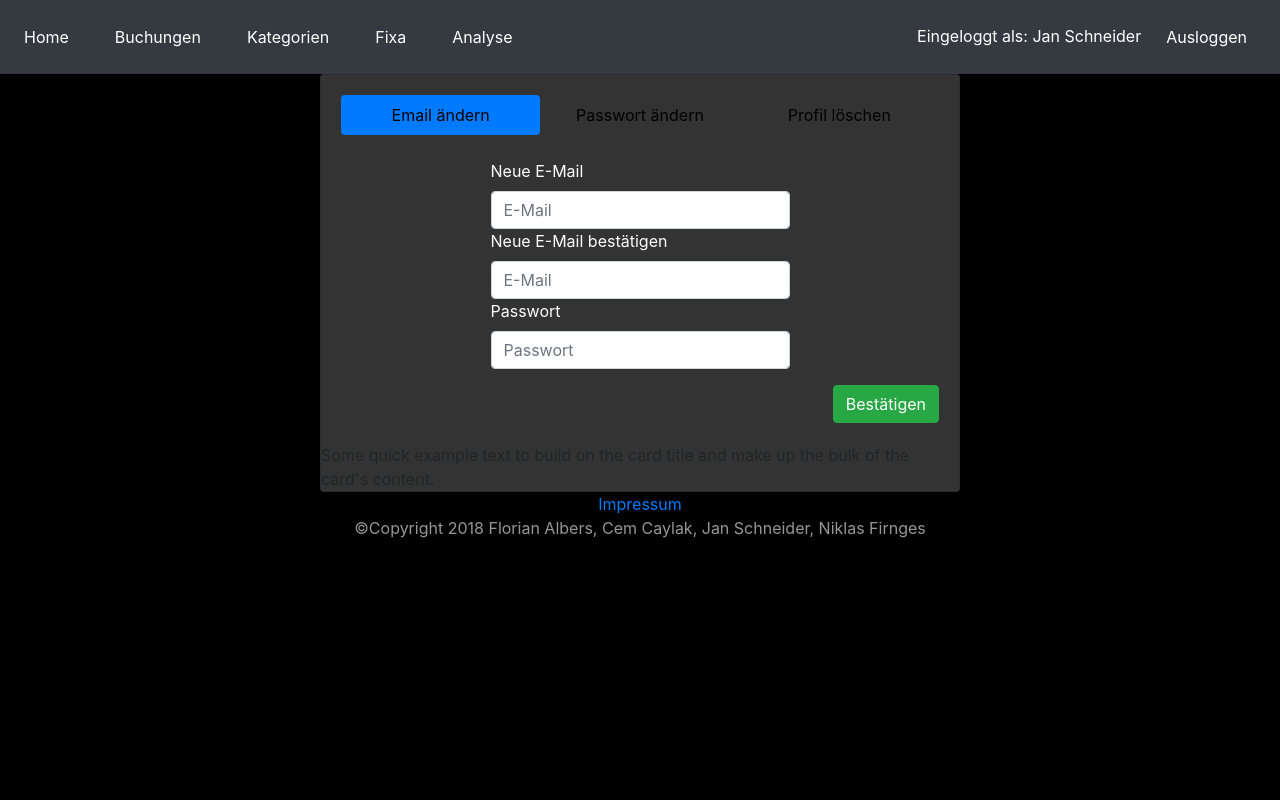
After one commit to JanSchneider1/Finanzverwaltung, a PHP site: page /ChangeEmail.php in a window 1280 px wide. The commit adds this page. Run offline with PHP 8.4, Linux system fonts and the light colour scheme.

Commit message:
Added plain ChangeEmail/ChangePassword/DeleteUser Files (without functions yet)

```diff
--- /dev/null
+++ b/sites/ChangeEmail.php
@@ -0,0 +1,92 @@
+<?php
+session_start();
+include __dir__."/../ressources/templates.php";
+
+/**
+ * Created by IntelliJ IDEA.
+ * User: caylak
+ * Date: 12.12.2018
+ * Time: 12:43
+ */
+?>
+
+<script>
+    // Example starter JavaScript for disabling form submissions if there are invalid fields
+    (function() {
+        'use strict';
+        window.addEventListener('load', function() {
+            // Fetch all the forms we want to apply custom Bootstrap validation styles to
+            var forms = document.getElementsByClassName('needs-validation');
+            // Loop over them and prevent submission
+            var validation = Array.prototype.filter.call(forms, function(form) {
+                form.addEventListener('submit', function(event) {
+                    if (form.checkValidity() === false) {
+                        event.preventDefault();
+                        event.stopPropagation();
+                    }
+                    form.classList.add('was-validated');
+                }, false);
+            });
+        }, false);
+    })();
+</script>
+
+<!DOCTYPE html>
+<html>
+<head>
+    <meta charset="UTF-8">
+    <link rel="stylesheet" href="https://maxcdn.bootstrapcdn.com/bootstrap/4.1.3/css/bootstrap.min.css">
+    <title>Email ändern</title>
+</head>
+
+<body style="background-color: #000000;">
+<?php printheader();?>
+
+<div class="card mx-auto" style="width: 50%; background-color: #333333;">
+    <div class="card-body">
+        <nav class="nav nav-pills nav-justified">
+            <a class="nav-item nav-link active" href="ChangeEmail.php" style="color: black;">Email ändern</a>
+            <a class="nav-item nav-link" href="ChangePassword.php" style="color: black;">Passwort ändern</a>
+            <a class="nav-item nav-link" href="DeleteUser.php" style=" color: black;">Profil löschen</a>
+        </nav>
+        <form method="post" class="needs-validation" novalidate>
+            <div class="form-group mx-auto" style="width: 50%;">
+                <div class="row">
+                    <div class="col">
+                        <br>
+                        <label for="email" style="color: #FEFEFE;">Neue E-Mail</label>
+                        <input type="email" class="form-control" id="email" name="email" placeholder="E-Mail" required>
+                        <div class="invalid-feedback">
+                            Bitte Ihre neue Email eingeben.
+                        </div>
+                    </div>
+                </div>
+                <div class="row">
+                    <div class="col">
+                        <label for="email" style="color: #FEFEFE;">Neue E-Mail bestätigen</label>
+                        <input type="email" class="form-control" id="email" name="email" placeholder="E-Mail" required>
+                        <div class="invalid-feedback">
+                            Bitte Wiederholen Sie die Email.
+                        </div>
+                    </div>
+                </div>
+
+                <div class="row">
+                    <div class="col">
+                        <label for="email" style="color: #FEFEFE;">Passwort</label>
+                        <input type="email" class="form-control" id="email" name="email" placeholder="Passwort" required>
+                        <div class="invalid-feedback">
+                            Bitte Ihr Passwort eingeben.
+                        </div>
+                    </div>
+                </div>
+            </div>
+            <button type="submit" class="btn btn-success float-right" name="login">Bestätigen</button>
+    </div>
+    <p class="card-text">Some quick example text to build on the card title and make up the bulk of the card's content.</p>
+</div>
+</form>
+
+</body>
+<?php printFooter();?>
+</html>
--- a/sites/Login.php
+++ b/sites/Login.php
@@ -6,8 +6,7 @@
  * Time: 14:42
  */
 session_start();
-require_once __dir__."/Repository.php";
-include __dir__."/../templates/templates.php";
+include __dir__."/../ressources/templates.php";
 require_once __dir__.'/../ressources/Repository.php';
 $repository = new Repository();
 $repository->init();
@@ -15,7 +14,8 @@ $repository->init();
 if(isset($_POST["login"])){
     if ($repository->checkPassword($_POST["email"], $_POST["password"])){
 
-        $_SESSION = $repository->getUserWithMail($_POST["email"])["UserID"];
+        $_SESSION = $repository->getUserWithMail($_POST["email"])["UserID"];?>
+        <script type="text/javascript">location.href = 'EditProfile.php';</script><?php
     }
 }
 ?>
```
Also changed, not shown: sites/ChangePassword.php (added, +84 -0 lines), sites/DeleteUser.php (added, +82 -0 lines).
